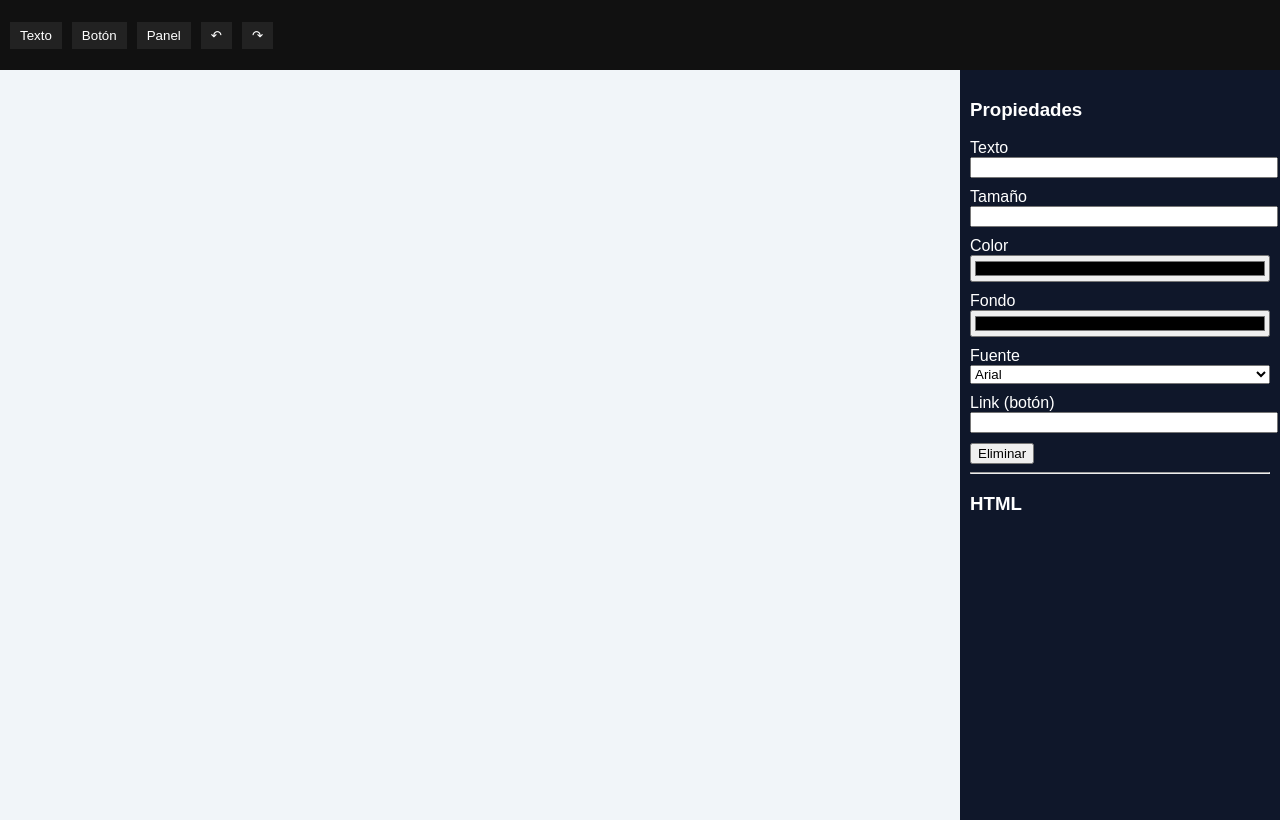
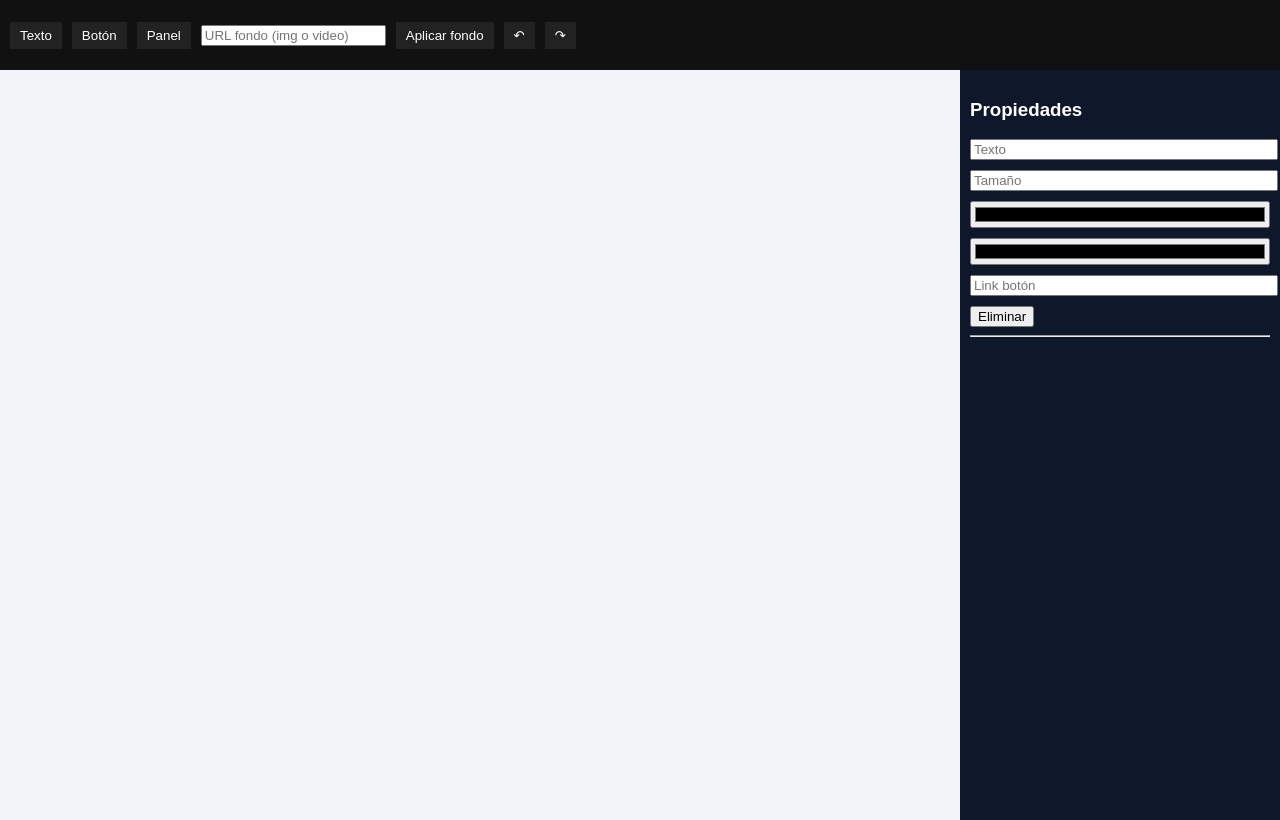
Before and after one commit to Hectorproxd09/mi-canva-pa-crear-paginas, a plain HTML site: page index.html in a window 1280 px wide. Drawn offline with Linux system fonts and the light colour scheme.

Commit message:
Update index.html

```diff
--- a/index.html
+++ b/index.html
@@ -2,7 +2,7 @@
 <html lang="es">
 <head>
 <meta charset="UTF-8">
-<title>Velion Builder</title>
+<title>Velion Builder PRO+</title>
 <link rel="stylesheet" href="styles.css">
 </head>
 <body>
@@ -12,48 +12,30 @@
   <button onclick="addElement('button')">Botón</button>
   <button onclick="addElement('panel')">Panel</button>
 
+  <input id="bg-url" placeholder="URL fondo (img o video)">
+  <button onclick="setBackground()">Aplicar fondo</button>
+
   <button onclick="undo()">↶</button>
   <button onclick="redo()">↷</button>
 </div>
 
 <div class="app">
-
   <div id="canvas"></div>
 
   <div class="panel">
     <h3>Propiedades</h3>
 
-    <label>Texto</label>
-    <input id="prop-text">
-
-    <label>Tamaño</label>
-    <input id="prop-size" type="number">
-
-    <label>Color</label>
+    <input id="prop-text" placeholder="Texto">
+    <input id="prop-size" type="number" placeholder="Tamaño">
     <input id="prop-color" type="color">
-
-    <label>Fondo</label>
     <input id="prop-bg" type="color">
-
-    <label>Fuente</label>
-    <select id="prop-font">
-      <option value="Arial">Arial</option>
-      <option value="Verdana">Verdana</option>
-      <option value="Georgia">Georgia</option>
-      <option value="Courier New">Courier</option>
-    </select>
-
-    <label>Link (botón)</label>
-    <input id="prop-link">
+    <input id="prop-link" placeholder="Link botón">
 
     <button onclick="deleteElement()">Eliminar</button>
 
     <hr>
-
-    <h3>HTML</h3>
     <pre id="code"></pre>
   </div>
-
 </div>
 
 <script src="script.js"></script>
```
